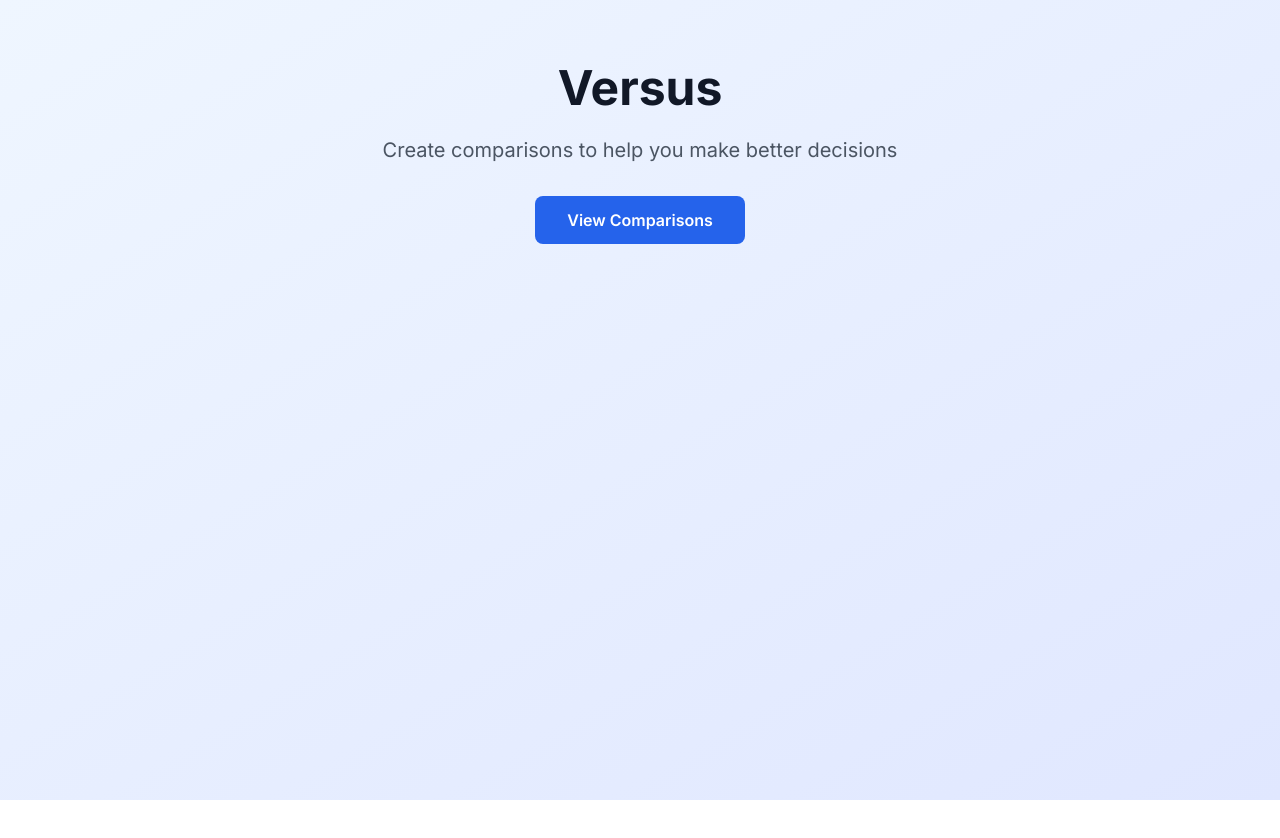
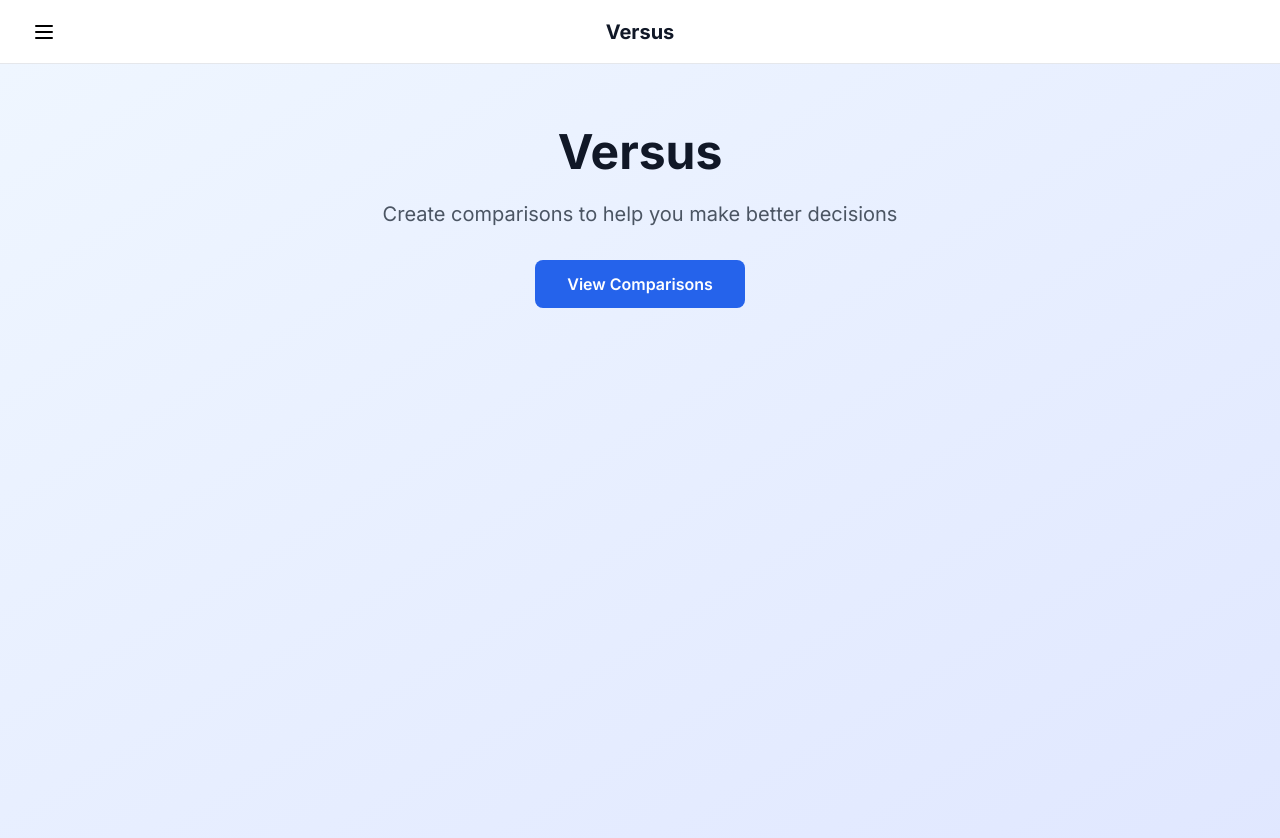
Before and after one commit to DominionZA2/Versus, a Next.js app: page / in a window 1280 px wide. Shown: the top 838 px of the page. Before the commit the page ends 800 px from the top, so only its background shows below. Built offline with nearby package versions, Linux system fonts and the light colour scheme.

Commit message:
Add header bar with burger menu and centered logo

```diff
--- a/src/app/layout.tsx
+++ b/src/app/layout.tsx
@@ -17,6 +17,15 @@ export default function RootLayout({
   return (
     <html lang="en">
       <body className={inter.className}>
+        <header className="bg-white shadow-sm border-b border-gray-200 h-16 flex items-center justify-between px-6">
+          <button className="p-2 hover:bg-gray-100 rounded">
+            <svg className="w-6 h-6" fill="none" stroke="currentColor" viewBox="0 0 24 24">
+              <path strokeLinecap="round" strokeLinejoin="round" strokeWidth={2} d="M4 6h16M4 12h16M4 18h16" />
+            </svg>
+          </button>
+          <h1 className="text-xl font-bold text-gray-900">Versus</h1>
+          <div className="w-10"></div>
+        </header>
         <div className="min-h-screen bg-gradient-to-br from-blue-50 to-indigo-100">
           {children}
         </div>
```
